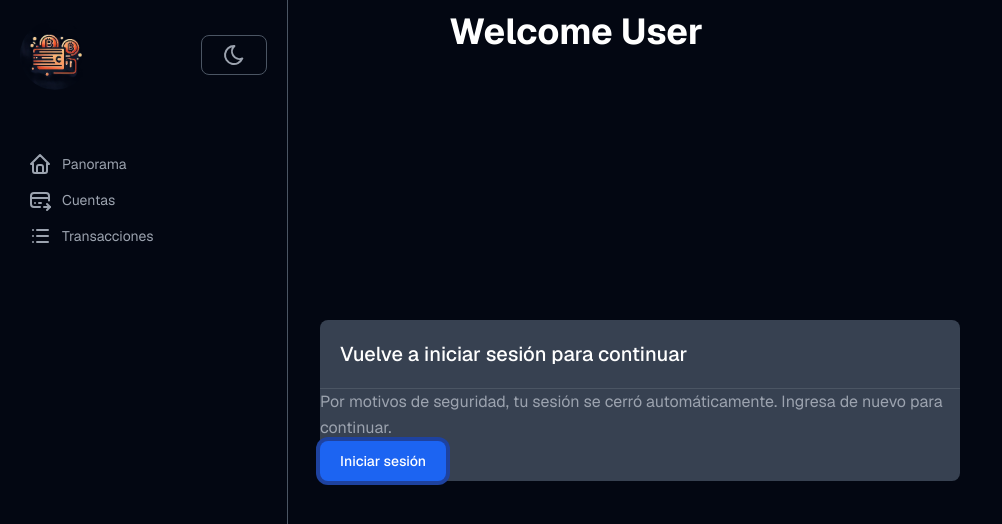
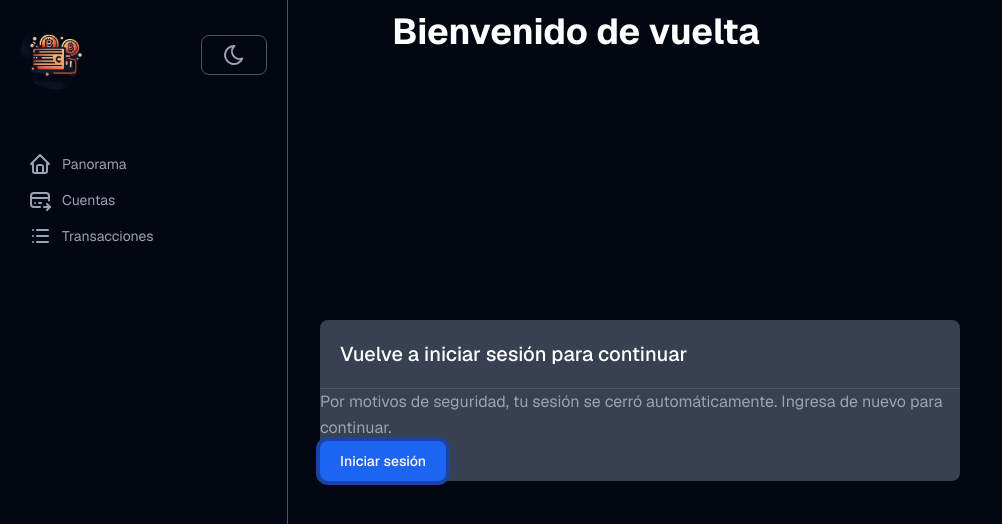
Before and after one commit to RafaelMoro/next-budget-master, a Next.js app: page /dashboard in a window 1280 px wide. Shown: the top 524 px of the page, without its empty margins (0-1002 px from the left). Built offline with nearby package versions, Linux system fonts and the light colour scheme; no server answers.

Commit message:
fix: update welcome message to Spanish

```diff
--- a/src/features/Dashboard/DashboardView.tsx
+++ b/src/features/Dashboard/DashboardView.tsx
@@ -39,7 +39,7 @@ export const DashboardView = ({ accounts }: DashboardViewProps) => {
         <HeaderDashboard isMobile={isMobile} />
       </DashboardAside>
       <main className='min-w-xl mt-3 flex flex-col gap-4"'>
-        <h1 className="text-black dark:text-white text-4xl text-center font-bold col-span-3">Welcome User</h1>
+        <h1 className="text-black dark:text-white text-4xl text-center font-bold col-span-3">Bienvenido de vuelta</h1>
         <AccountsView accounts={accounts} />
       </main>
     </div>
```
